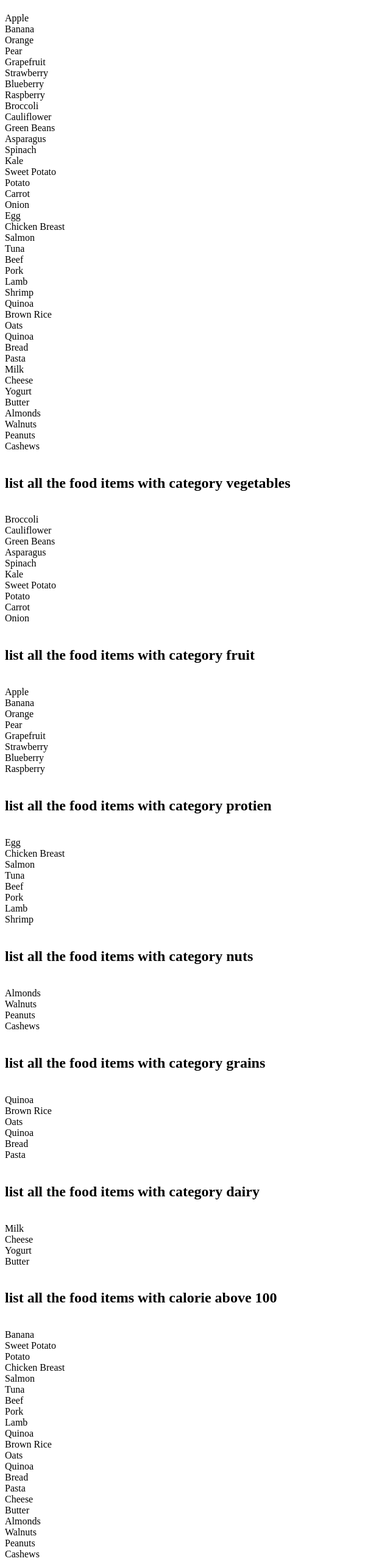
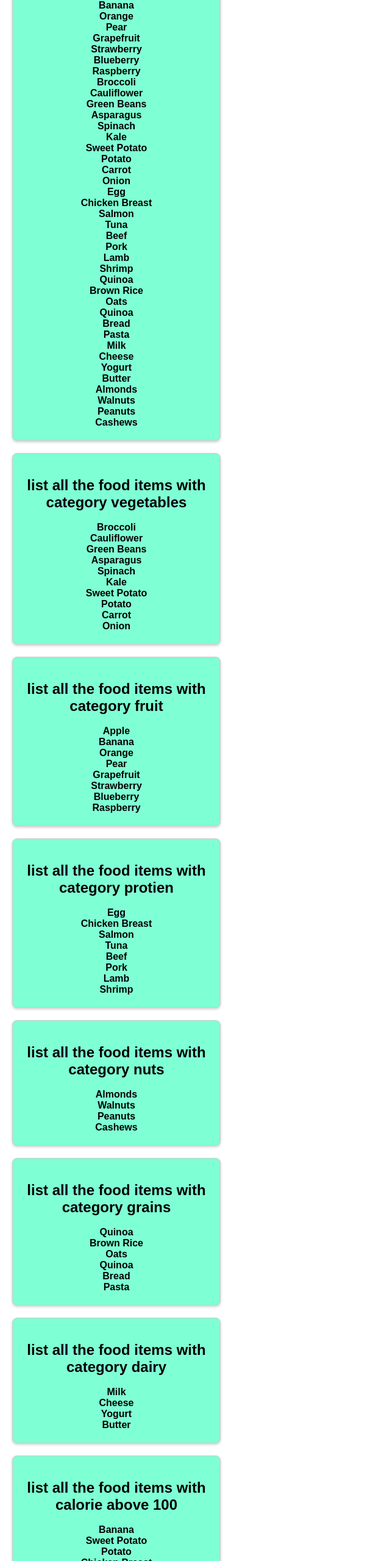
Before and after one commit to Abhishek3122/Microproject3, a plain HTML site: page index.html in a window 1280 px wide. Shown: the part 240-2800 px from the top of the page at 61% size, without its empty margins (0-640 px from the left). Drawn offline with Linux system fonts and the light colour scheme.

Commit message:
second commit

```diff
--- a/index.html
+++ b/index.html
@@ -8,7 +8,7 @@
 </head>
 <body>
     <nav class="nav">
-<h1>  &#x1F34E;Food Chart&#x1F34C;</h1><br><br>
+<h1>  Food Chart</h1><br><br>
     </nav>
     <br><br><br>
         <div class="container">
--- a/style.css
+++ b/style.css
@@ -0,0 +1,211 @@
+*{
+    margin:0px;
+}
+.body{
+    display: flex;
+    flex-wrap: wrap;
+
+}
+
+.nav{
+    text-align: center;
+    background-color: aliceblue;
+}
+.item-0{
+    text-align: center;
+    width: 300px;
+      border: 1px solid #ccc;
+      border-radius: 8px;
+      box-shadow: 0 2px 4px rgba(0, 0, 0, 0.2);
+      padding: 20px;
+      margin: 20px;
+      background-color: #fff;
+      font-family: Arial, sans-serif;
+      font-size: 20px;
+      font-weight: bold;
+      margin-bottom: 10px;
+      font-size: 16px;
+    background-color: aquamarine;
+}
+.item-1{
+    justify-content: space-between;
+    text-align: center;
+    margin-left: 30px;
+    position: relative;
+    width: 300px;
+    border: 1px solid #ccc;
+    border-radius: 8px;
+    box-shadow: 0 2px 4px rgba(0, 0, 0, 0.2);
+    padding: 20px;
+    margin: 20px;
+    background-color: #fff;
+    font-family: Arial, sans-serif;
+    font-size: 20px;
+    font-weight: bold;
+    margin-bottom: 10px;
+    font-size: 16px;
+    background-color: aquamarine;
+}
+.item-2{
+    text-align: center;
+    margin-left: 30px;
+    position: relative;
+    width: 300px;
+    border: 1px solid #ccc;
+    border-radius: 8px;
+    box-shadow: 0 2px 4px rgba(0, 0, 0, 0.2);
+    padding: 20px;
+    margin: 20px;
+    background-color: #fff;
+    font-family: Arial, sans-serif;
+    font-size: 20px;
+    font-weight: bold;
+    margin-bottom: 10px;
+    font-size: 16px;
+    background-color: aquamarine;
+}
+.item-3{
+    text-align: center;
+    margin-left: 30px;
+    position: relative;
+    width: 300px;
+    border: 1px solid #ccc;
+    border-radius: 8px;
+    box-shadow: 0 2px 4px rgba(0, 0, 0, 0.2);
+    padding: 20px;
+    margin: 20px;
+    background-color: #fff;
+    font-family: Arial, sans-serif;
+    font-size: 20px;
+    font-weight: bold;
+    margin-bottom: 10px;
+    font-size: 16px;
+    background-color: aquamarine;
+}
+
+.item-4{
+    text-align: center;
+    margin-left: 30px;
+    position: relative;
+    width: 300px;
+    border: 1px solid #ccc;
+    border-radius: 8px;
+    box-shadow: 0 2px 4px rgba(0, 0, 0, 0.2);
+    padding: 20px;
+    margin: 20px;
+    background-color: #fff;
+    font-family: Arial, sans-serif;
+    font-size: 20px;
+    font-weight: bold;
+    margin-bottom: 10px;
+    font-size: 16px;
+    background-color: aquamarine;
+}
+.item-5{
+    text-align: center;
+    margin-left: 30px;
+    position: relative;
+    width: 300px;
+    border: 1px solid #ccc;
+    border-radius: 8px;
+    box-shadow: 0 2px 4px rgba(0, 0, 0, 0.2);
+    padding: 20px;
+    margin: 20px;
+    background-color: #fff;
+    font-family: Arial, sans-serif;
+    font-size: 20px;
+    font-weight: bold;
+    margin-bottom: 10px;
+    font-size: 16px;
+    background-color: aquamarine;
+}
+.item-6{
+    text-align: center;
+    margin-left: 30px;
+    position: relative;
+    width: 300px;
+    border: 1px solid #ccc;
+    border-radius: 8px;
+    box-shadow: 0 2px 4px rgba(0, 0, 0, 0.2);
+    padding: 20px;
+    margin: 20px;
+    background-color: #fff;
+    font-family: Arial, sans-serif;
+    font-size: 20px;
+    font-weight: bold;
+    margin-bottom: 10px;
+    font-size: 16px;
+    background-color: aquamarine;
+}
+.item-7{
+    text-align: center;
+    margin-left: 30px;
+    position: relative;
+    width: 300px;
+    border: 1px solid #ccc;
+    border-radius: 8px;
+    box-shadow: 0 2px 4px rgba(0, 0, 0, 0.2);
+    padding: 20px;
+    margin: 20px;
+    background-color: #fff;
+    font-family: Arial, sans-serif;
+    font-size: 20px;
+    font-weight: bold;
+    margin-bottom: 10px;
+    font-size: 16px;
+    background-color: aquamarine;
+}
+.item-8{
+    text-align: center;
+    margin-left: 30px;
+    position: relative;
+    width: 300px;
+    border: 1px solid #ccc;
+    border-radius: 8px;
+    box-shadow: 0 2px 4px rgba(0, 0, 0, 0.2);
+    padding: 20px;
+    margin: 20px;
+    background-color: #fff;
+    font-family: Arial, sans-serif;
+    font-size: 20px;
+    font-weight: bold;
+    margin-bottom: 10px;
+    font-size: 16px;
+    background-color: aquamarine;
+}
+.item-9{
+    text-align: center;
+    margin-left: 30px;
+    position: relative;
+    width: 300px;
+    border: 1px solid #ccc;
+    border-radius: 8px;
+    box-shadow: 0 2px 4px rgba(0, 0, 0, 0.2);
+    padding: 20px;
+    margin: 20px;
+    background-color: #fff;
+    font-family: Arial, sans-serif;
+    font-size: 20px;
+    font-weight: bold;
+    margin-bottom: 10px;
+    font-size: 16px;
+    background-color: aquamarine;
+}
+.item-10{
+    text-align: center;
+    margin-left: 30px;
+    position: relative;
+    width: 300px;
+    border: 1px solid #ccc;
+    border-radius: 8px;
+    box-shadow: 0 2px 4px rgba(0, 0, 0, 0.2);
+    padding: 20px;
+    margin: 20px;
+    background-color: #fff;
+    font-family: Arial, sans-serif;
+    font-size: 20px;
+    font-weight: bold;
+    margin-bottom: 10px;
+    font-size: 16px;
+    background-color: aquamarine;
+}
```
